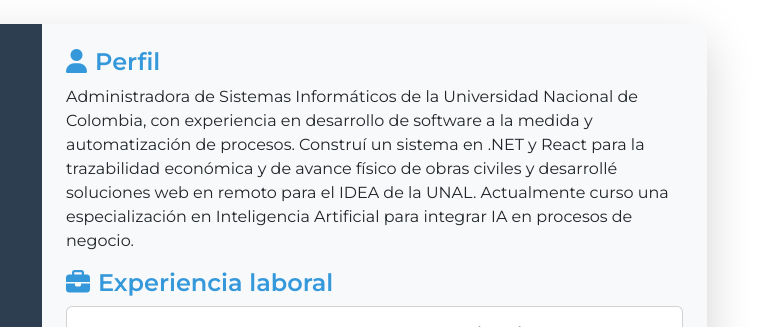
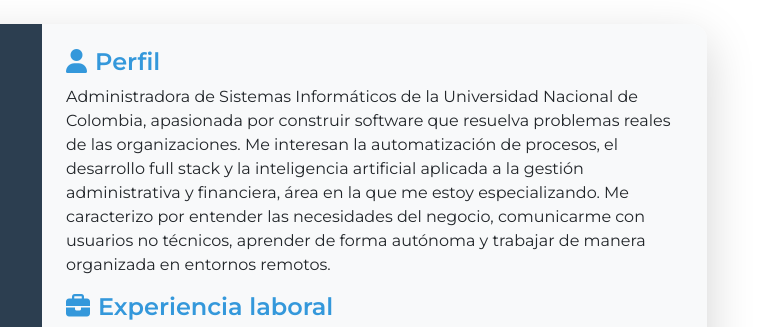
Before and after one commit to yllano/yllano.github.io, a plain HTML site: page index.html in a window 1280 px wide. Shown: the top 327 px of the page, 503-1280 px from the left. Drawn offline with nearby package versions, Linux system fonts and the light colour scheme.

Commit message:
Enfocar el perfil en intereses y competencias
Updated profile description to emphasize software development skills and interests in automation and AI.

```diff
--- a/index.html
+++ b/index.html
@@ -70,7 +70,7 @@
         <div class="col-md-7 bg-light p-4">
           <section class="mb-3">
             <h4 class="fw-bold text-primary"><i class="fas fa-user me-2"></i>Perfil</h4>
-            <p>Administradora de Sistemas Informáticos de la Universidad Nacional de Colombia, con experiencia en desarrollo de software a la medida y automatización de procesos. Construí un sistema en .NET y React para la trazabilidad económica y de avance físico de obras civiles y desarrollé soluciones web en remoto para el IDEA de la UNAL. Actualmente curso una especialización en Inteligencia Artificial para integrar IA en procesos de negocio.</p>
+            <p>Administradora de Sistemas Informáticos de la Universidad Nacional de Colombia, apasionada por construir software que resuelva problemas reales de las organizaciones. Me interesan la automatización de procesos, el desarrollo full stack y la inteligencia artificial aplicada a la gestión administrativa y financiera, área en la que me estoy especializando. Me caracterizo por entender las necesidades del negocio, comunicarme con usuarios no técnicos, aprender de forma autónoma y trabajar de manera organizada en entornos remotos.</p>
           </section>
 
           <section class="mb-3">
```
